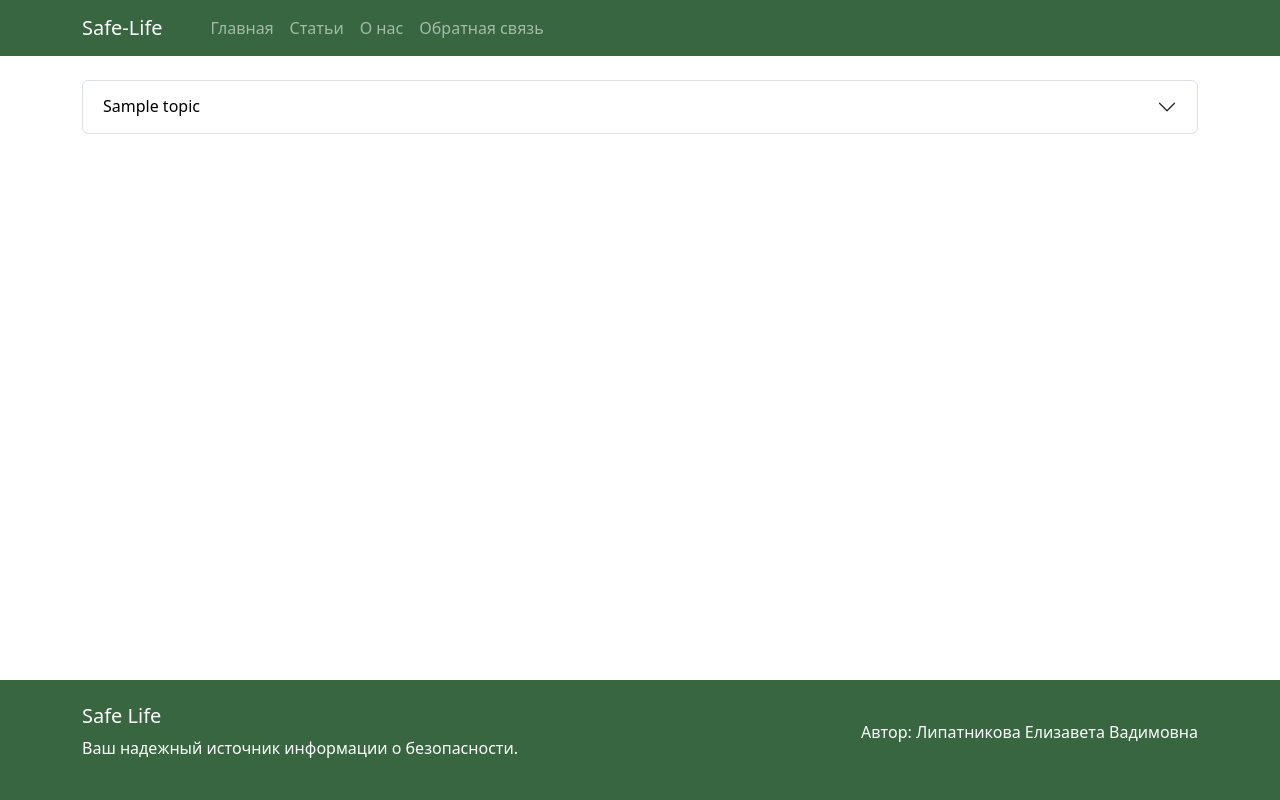
After one commit to LizaLipatnikova/safe-life, a Django app: page /articles/ in a window 1280 px wide. The commit adds this page. Run offline with Django 5.2, Linux system fonts and the light colour scheme; tables that the repository leaves empty hold one stand-in row (values such as "Sample post"); some libraries are stand-ins or nearby versions.

Commit message:
Добавлена страница статьей

```diff
--- a/articles/apps.py
+++ b/articles/apps.py
@@ -4,3 +4,4 @@
 class ArticlesConfig(AppConfig):
     default_auto_field = 'django.db.models.BigAutoField'
     name = 'articles'
+    verbose_name = "Статьи"
--- /dev/null
+++ b/articles/static/css/accordion.css
@@ -0,0 +1,18 @@
+.accordion-theme .accordion-button {
+    background-color: var(--bs-secondary);
+    color: white;
+}
+
+.accordion-theme .accordion-button.collapsed {
+    background-color: transparent;
+    color: black;
+}
+
+.accordion-theme .accordion-button:focus {
+    outline: 0;
+    box-shadow: none;
+}
+
+.accordion-link {
+    color: black;
+}
--- /dev/null
+++ b/articles/templates/list_articles.html
@@ -0,0 +1,45 @@
+{% extends "main.html" %}
+
+{% load utils %}
+
+{% block css %}
+    <link rel="stylesheet" href="/static/css/accordion.css">
+{% endblock css %}
+
+{% block title %}Статьи Safe-Life{% endblock title %}
+
+{% block main %}
+    <div class="accordion accordion-theme" id="accordion-topics">
+        {% for topic in topics %}
+            <div class="accordion-item">
+                <h2 class="accordion-header">
+                    <button
+                        class="accordion-button collapsed"
+                        type="button"
+                        data-bs-toggle="collapse"
+                        data-bs-target="#{{ topic.id }}"
+                    >
+                        {{ topic.title }}
+                    </button>
+                </h2>
+                <div
+                    id="{{ topic.id }}"
+                    class="accordion-collapse collapse"
+                    data-bs-parent="#accordion-topics"
+                >
+                    <div class="accordion-body">
+                        <ul class="nav list-group">
+                            {% for article in grouped_articles|dict_key:topic %}
+                                <li class="nav-item list-group-item list-group-item-action">
+                                    <a class="nav-link accordion-link" href="">
+                                        {{ article.title }}
+                                    </a>
+                                </li>
+                            {% endfor %}
+                        </ul>
+                    </div>
+                </div>
+            </div>
+        {% endfor %}
+    </div>
+{% endblock main %}
--- /dev/null
+++ b/articles/templatetags/utils.py
@@ -0,0 +1,9 @@
+from django import template
+
+register = template.Library()
+
+# Кастомный тег для получения ключа из словаря
+# Дело в том, что язык шаблонов Django не позволяет получать значения под динамическому ключу
+@register.filter
+def dict_key(d: dict, key):
+    return d.get(key, "")
--- a/articles/urls.py
+++ b/articles/urls.py
@@ -1,5 +1,6 @@
 from django.urls import path
+from articles.views import TopicsView
 
 urlpatterns = [
-
+    path('', TopicsView.as_view(), name="articles")
 ]
--- a/articles/views.py
+++ b/articles/views.py
@@ -1,3 +1,28 @@
-from django.shortcuts import render
+from django.views.generic import ListView
+from articles.models import Article, Topic
+from collections import defaultdict
 
-# Create your views here.
+# Список тем и статьей к ним
+class TopicsView(ListView):
+    model = Topic
+    template_name = "list_articles.html"
+    context_object_name = "topics"
+
+    # Получаем статьи и группируем их по темам
+    def get_context_data(self, **kwargs):
+        context = super().get_context_data(**kwargs)
+
+        articles = Article.objects.all()
+
+        # Создаем defaultdict - вариацию словаря, которые при обращении к несуществующему ключу возращает значение по умолчанию
+        grouped_articles = defaultdict(list)
+
+        for article in articles:
+            if article.topic:
+                grouped_articles[article.topic].append(article)
+            else:
+                # Статьи без темы добавляем в отдельную группу
+                grouped_articles[None].append(article)
+
+        context["grouped_articles"] = grouped_articles
+        return context
--- a/static/css/base.css
+++ b/static/css/base.css
@@ -1,7 +1,7 @@
 /* Переопределение стандартной палитры bootstrap */
 :root {
     --bs-primary: #386641;
-    --bs-secondary: #a7c957;
+    --bs-secondary: #6a994e;
 }
 
 body {
@@ -15,5 +15,5 @@
 }
 
 .bg-main-light {
-    background-color: #6a994e;
+    background-color: var(--bs-secondary);
 }
--- a/templates/main.html
+++ b/templates/main.html
@@ -15,10 +15,10 @@
 
                 <ul class="navbar-nav ms-4">
                     <li class="nav-item">
-                        <a class="nav-link main-menu-link" id="index" href="#">Главная</a>
+                        <a class="nav-link main-menu-link" id="index" href="{% url "index" %}">Главная</a>
                     </li>
                     <li class="nav-item">
-                        <a class="nav-link main-menu-link" id="articles" href="#">Статьи</a>
+                        <a class="nav-link main-menu-link" id="articles" href="{% url "articles" %}">Статьи</a>
                     </li>
                     <li class="nav-item">
                         <a class="nav-link main-menu-link" id="about" href="#">О нас</a>
```
